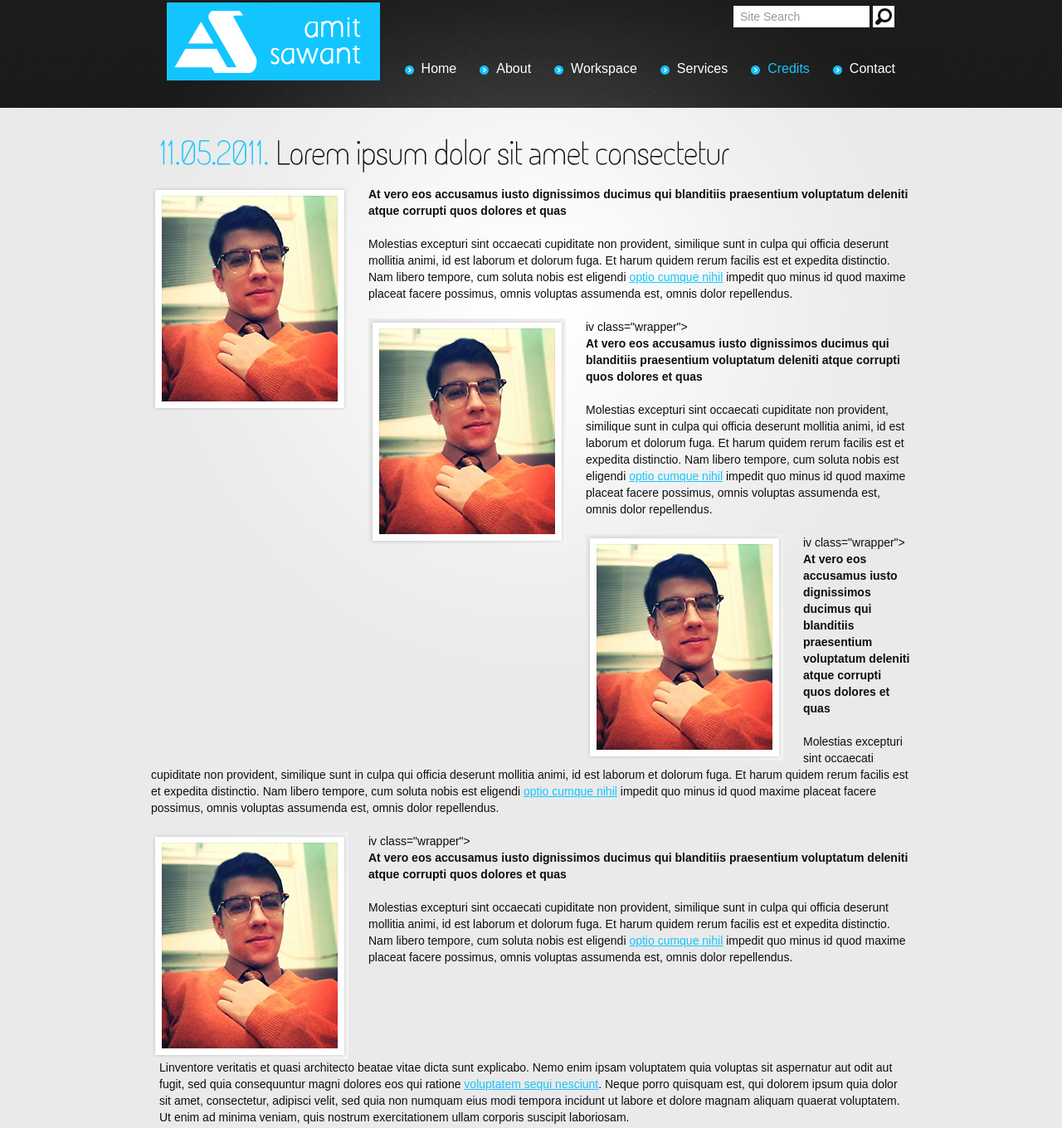
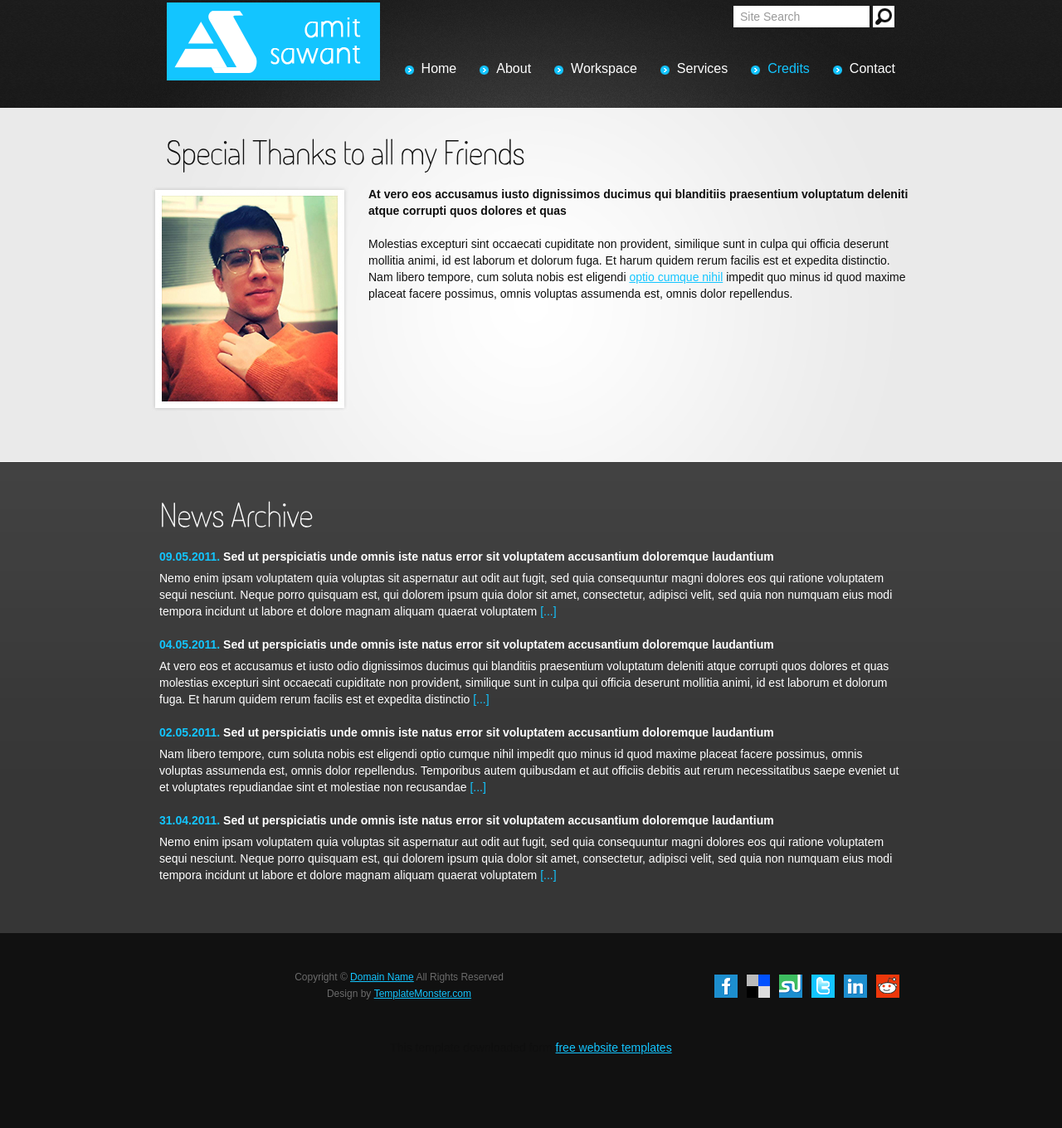
Before and after one commit to amitsawant/sitetwo, a plain HTML site: page news.html in a window 1280 px wide. Shown: the part 34-1394 px from the top of the page at 83% size. After the commit the page ends 1307 px from the top, so only its background shows below. Drawn offline with Linux system fonts and the light colour scheme.

Commit message:
special thanks

```diff
--- a/news.html
+++ b/news.html
@@ -48,30 +48,13 @@
         <!-- content -->
         <section id="content">
           <div class="wrapper">
-            <h2><span>11.05.2011.</span> Lorem ipsum dolor sit amet consectetur</h2>
+            <h2><span></span> Special Thanks to all my Friends</h2>
             <div class="wrapper">
               <figure class="left marg_right1"><img src="images/page5_img1.jpg" alt=""></figure>
               <p> <strong> At vero eos accusamus iusto dignissimos ducimus qui blanditiis praesentium voluptatum deleniti atque corrupti quos dolores et quas </strong> </p>
               <p> Molestias excepturi sint occaecati cupiditate non provident, similique sunt in culpa qui officia deserunt mollitia animi, id est laborum et dolorum fuga. Et harum quidem rerum facilis est et expedita distinctio. Nam libero tempore, cum soluta nobis est eligendi <a href="#">optio cumque nihil</a> impedit quo minus id quod maxime placeat facere possimus, omnis voluptas assumenda est, omnis dolor repellendus. </p>
 
-			  iv class="wrapper">
-              <figure class="left marg_right1"><img src="images/page5_img1.jpg" alt=""></figure>
-              <p> <strong> At vero eos accusamus iusto dignissimos ducimus qui blanditiis praesentium voluptatum deleniti atque corrupti quos dolores et quas </strong> </p>
-              <p> Molestias excepturi sint occaecati cupiditate non provident, similique sunt in culpa qui officia deserunt mollitia animi, id est laborum et dolorum fuga. Et harum quidem rerum facilis est et expedita distinctio. Nam libero tempore, cum soluta nobis est eligendi <a href="#">optio cumque nihil</a> impedit quo minus id quod maxime placeat facere possimus, omnis voluptas assumenda est, omnis dolor repellendus. </p>
-
-			  iv class="wrapper">
-              <figure class="left marg_right1"><img src="images/page5_img1.jpg" alt=""></figure>
-              <p> <strong> At vero eos accusamus iusto dignissimos ducimus qui blanditiis praesentium voluptatum deleniti atque corrupti quos dolores et quas </strong> </p>
-              <p> Molestias excepturi sint occaecati cupiditate non provident, similique sunt in culpa qui officia deserunt mollitia animi, id est laborum et dolorum fuga. Et harum quidem rerum facilis est et expedita distinctio. Nam libero tempore, cum soluta nobis est eligendi <a href="#">optio cumque nihil</a> impedit quo minus id quod maxime placeat facere possimus, omnis voluptas assumenda est, omnis dolor repellendus. </p>
-
-			  iv class="wrapper">
-              <figure class="left marg_right1"><img src="images/page5_img1.jpg" alt=""></figure>
-              <p> <strong> At vero eos accusamus iusto dignissimos ducimus qui blanditiis praesentium voluptatum deleniti atque corrupti quos dolores et quas </strong> </p>
-              <p> Molestias excepturi sint occaecati cupiditate non provident, similique sunt in culpa qui officia deserunt mollitia animi, id est laborum et dolorum fuga. Et harum quidem rerum facilis est et expedita distinctio. Nam libero tempore, cum soluta nobis est eligendi <a href="#">optio cumque nihil</a> impedit quo minus id quod maxime placeat facere possimus, omnis voluptas assumenda est, omnis dolor repellendus. </p>
-
-            </div>
-            <div class="pad"> Linventore veritatis et quasi architecto beatae vitae dicta sunt explicabo. Nemo enim ipsam voluptatem quia voluptas sit aspernatur aut odit aut fugit, sed quia consequuntur magni dolores eos qui ratione <a href="#">voluptatem sequi nesciunt</a>. Neque porro quisquam est, qui dolorem ipsum quia dolor sit amet, consectetur, adipisci velit, sed quia non numquam eius modi tempora incidunt ut labore et dolore magnam aliquam quaerat voluptatem. Ut enim ad minima veniam, quis nostrum exercitationem ullam corporis suscipit laboriosam. </div>
-          </div>
+			   </div>
         </section>
       </div>
     </div>
```
Also changed, not shown: index.html (+1 -1 lines).
